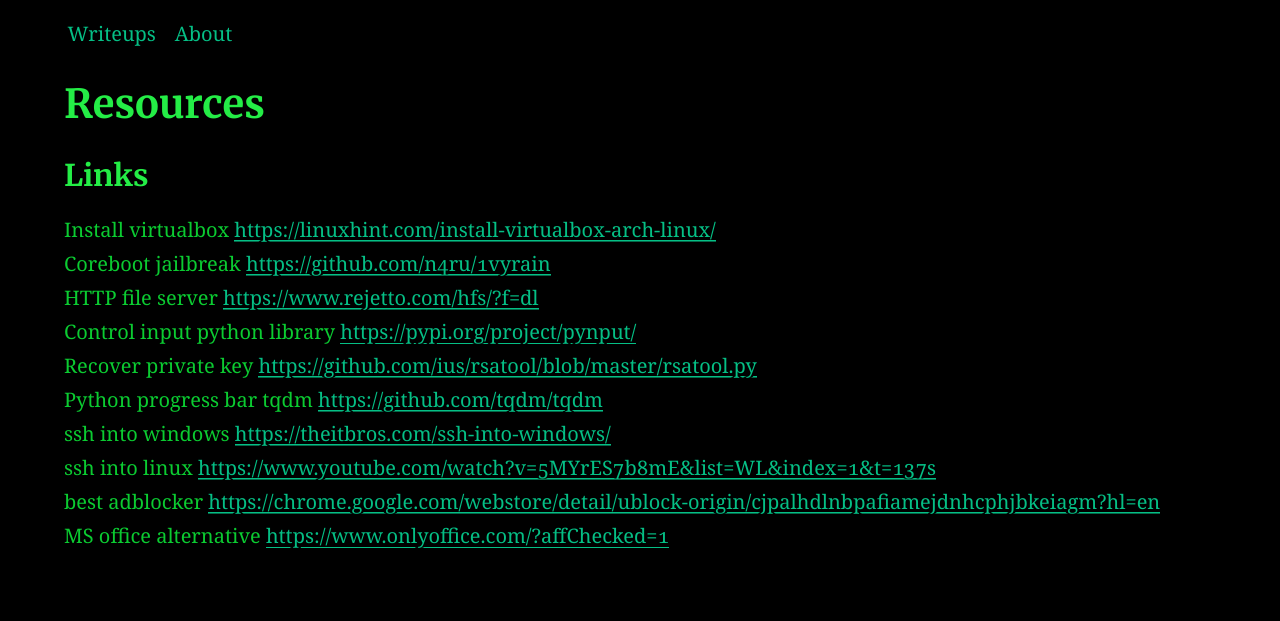
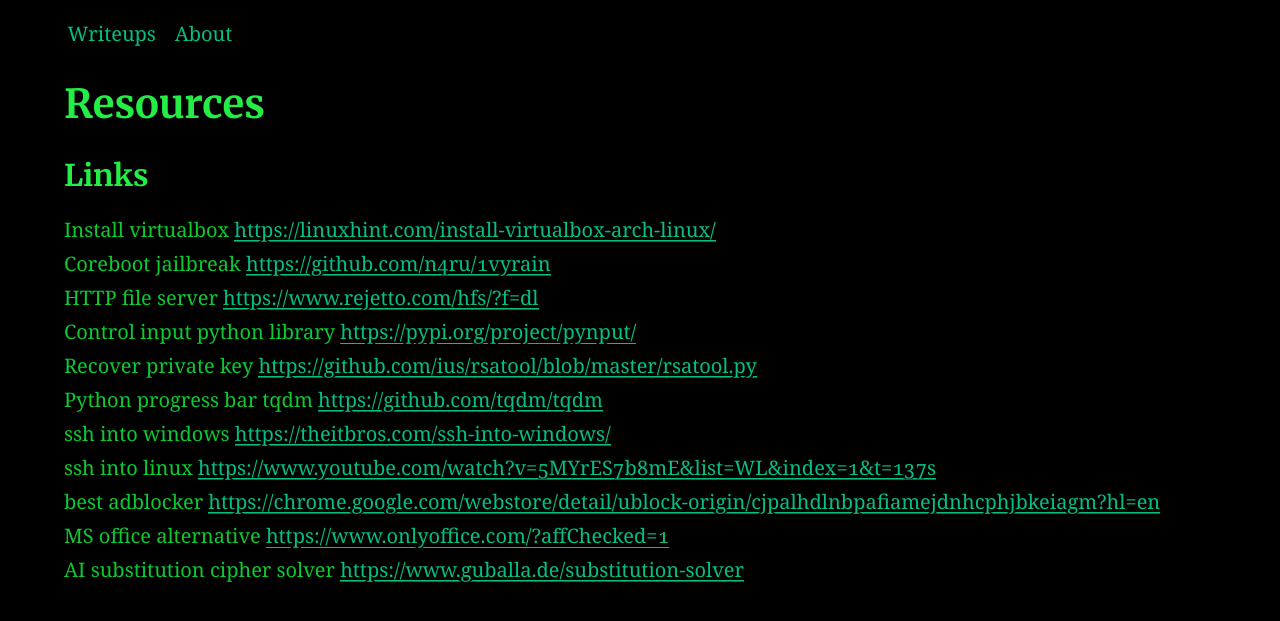
Before and after one commit to AC01010/Connor-McCartney.github.io, a Jekyll site: the page built from _posts/2015-05-27-resources.md, in a window 1280 px wide. Shown: the top 621 px of the page. Built offline with Jekyll 4.4.1, drawn with Linux system fonts in a browser that asks for light colours.

Commit message:
Update 2015-05-27-resources.md

```diff
--- a/_posts/2015-05-27-resources.md
+++ b/_posts/2015-05-27-resources.md
@@ -17,3 +17,4 @@
 ssh into linux <https://www.youtube.com/watch?v=5MYrES7b8mE&list=WL&index=1&t=137s> <br>
 best adblocker <https://chrome.google.com/webstore/detail/ublock-origin/cjpalhdlnbpafiamejdnhcphjbkeiagm?hl=en> <br>
 MS office alternative <https://www.onlyoffice.com/?affChecked=1> <br>
+AI substitution cipher solver <https://www.guballa.de/substitution-solver> <br>
```
